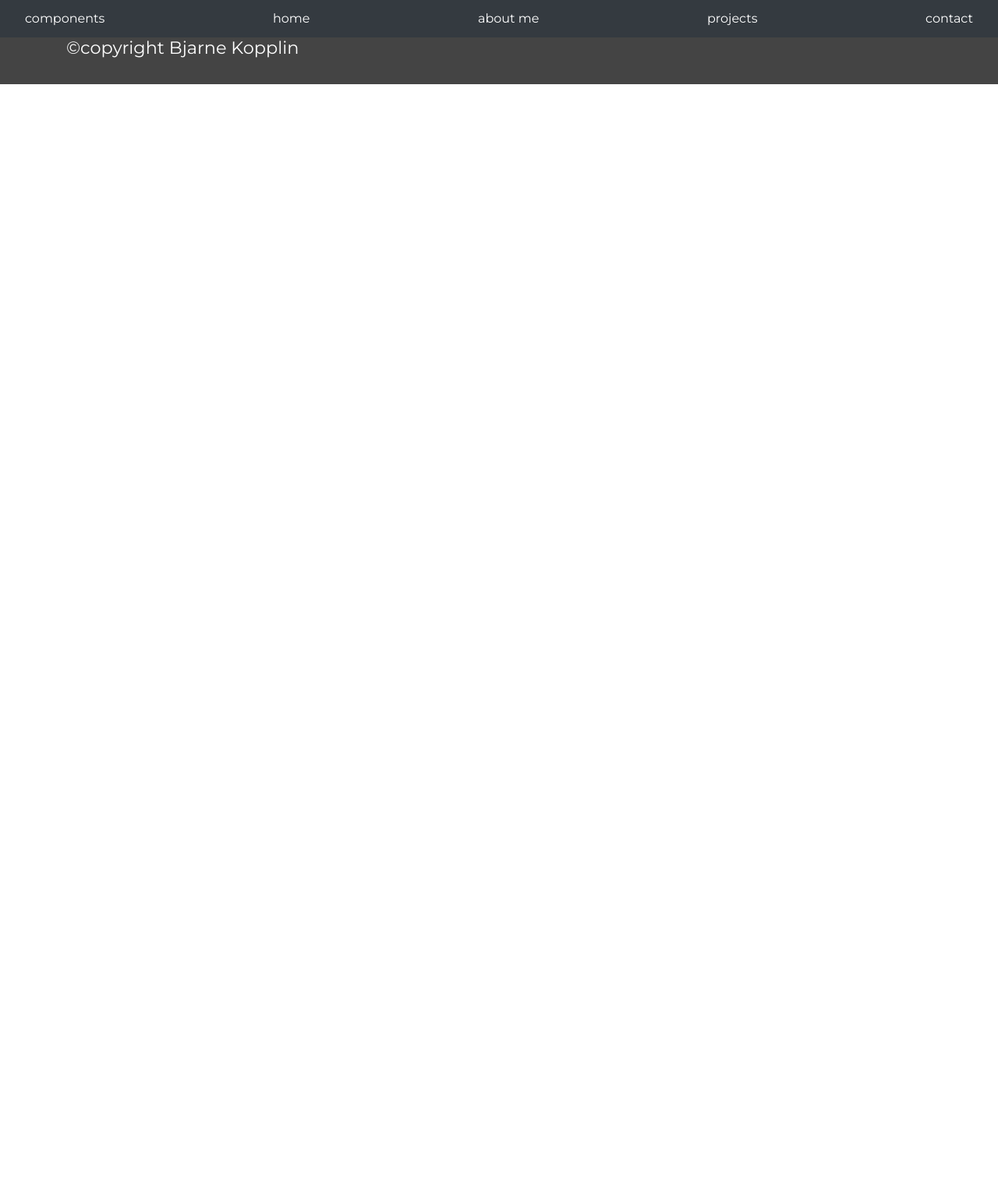
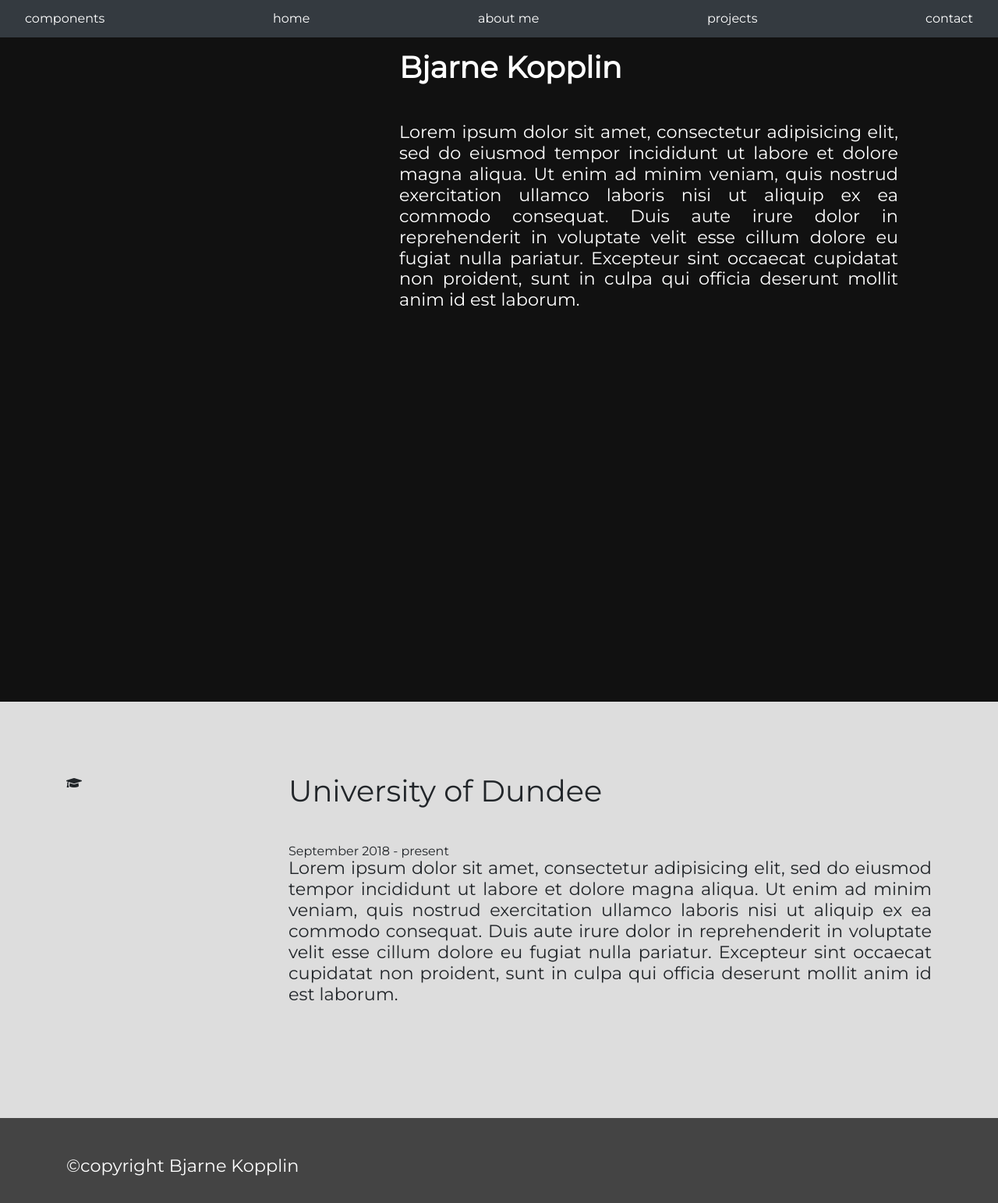
Before and after one commit to bkopplin/bkopplin.github.io, a Jekyll site: the page built from about.html, in a window 1280 px wide. Shown: the whole page at 78% size. Built offline with Jekyll 4.4.1, drawn with Linux system fonts in a browser that asks for light colours; nearby versions of some CDN libraries; before the commit the page ends 900 px from its top, so only the background shows below that.

Commit message:
modification on what the user sees when he first sees the website

```diff
--- a/_layouts/default.html
+++ b/_layouts/default.html
@@ -1,12 +1,15 @@
 <!DOCTYPE html>
 <html lang="en" dir="ltr">
+
 <head>
   <meta charset="utf-8">
   <title>{{ page.title }}</title>
   <meta name="viewport" content="width=device-width, initial-scale=1">
+  <link rel="stylesheet" href="https://use.fontawesome.com/releases/v5.5.0/css/all.css" integrity="sha384-B4dIYHKNBt8Bc12p+WXckhzcICo0wtJAoU8YZTY5qE0Id1GSseTk6S+L3BlXeVIU" crossorigin="anonymous">
   <link rel="stylesheet" href="https://stackpath.bootstrapcdn.com/bootstrap/4.1.3/css/bootstrap.min.css" integrity="sha384-MCw98/SFnGE8fJT3GXwEOngsV7Zt27NXFoaoApmYm81iuXoPkFOJwJ8ERdknLPMO" crossorigin="anonymous">
   <link rel="stylesheet" href="css/style.css">
 </head>
+
 <body>
   <header>
     {% include navbar.html %}
@@ -17,4 +20,5 @@
     {% include footer.html %}
   </footer>
 </body>
+
 </html>
--- a/about.html
+++ b/about.html
@@ -3,3 +3,28 @@ layout: default
 title: "about me"
 order: 2
 ---
+<div class="area-fullpage" id="img-about">
+<div class="overlay overlay-right">
+  <div class="color-white">
+      <h1 class="overlay-heading">Bjarne Kopplin</h1>
+      <p>Lorem ipsum dolor sit amet, consectetur adipisicing elit, sed do eiusmod tempor incididunt ut labore et dolore magna aliqua. Ut enim ad minim veniam, quis nostrud exercitation ullamco laboris nisi ut aliquip ex ea commodo consequat. Duis aute irure dolor in reprehenderit in voluptate velit esse cillum dolore eu fugiat nulla pariatur. Excepteur sint occaecat cupidatat non proident, sunt in culpa qui officia deserunt mollit anim id est laborum.</p>
+  </div>
+</div>
+</div>
+
+<div class="bg-color-gray">
+  <section class="container area">
+    <div class="row">
+      <div class="col-3">
+    <i class="fa fa-graduation-cap icon-fit" aria-hidden="true"></i>
+
+  </div>
+  <div class="col-9">
+    <h1>University of Dundee</h1>
+    <span>September 2018 - present</span>
+    <p>Lorem ipsum dolor sit amet, consectetur adipisicing elit, sed do eiusmod tempor incididunt ut labore et dolore magna aliqua. Ut enim ad minim veniam, quis nostrud exercitation ullamco laboris nisi ut aliquip ex ea commodo consequat. Duis aute irure dolor in reprehenderit in voluptate velit esse cillum dolore eu fugiat nulla pariatur. Excepteur sint occaecat cupidatat non proident, sunt in culpa qui officia deserunt mollit anim id est laborum.</p>
+  </div>
+  </div>   <!-- end of row -->
+
+</section>
+</div>
--- /dev/null
+++ b/css/pages/about.css
@@ -0,0 +1,3 @@
+#img-about {
+  background-color: var(--color-black);
+}
--- a/css/style.css
+++ b/css/style.css
@@ -1,5 +1,6 @@
 @import "reset.css";
 @import "pages/index.css";
+@import "pages/about.css";
 @import url('https://fonts.googleapis.com/css?family=Montserrat|Open+Sans');
 :root{
   --color-black: #111111;
@@ -26,7 +27,7 @@ body, html {
   padding-top: 3em;
 }
 .area-fullpage {
-  height: 100%;
+  height: calc(100% - 48px); // because of navigation bar padding
   width: 100%;
 }
 
@@ -57,8 +58,20 @@ overlay
 */
 .overlay {
   position: relative;
-  right: 0;
-  top: 77%;
+
+
+
+}
+.overlay-buttom {
+  top: 70%;
+}
+.overlay-right {
+  top: 20px;
+  left: 40%;
+  width: 50%;
+}
+.overlay-content {
+
 }
 .overlay-heading {
   font-weight: bold;
@@ -123,10 +136,9 @@ bootstrap modifications
   margin-bottom: 5em;
 }
 /*
-navbar
-*/
-.navbar {
+modifications*/
+.icon-fit {
+  height: 100%;
   width: 100%;
-  position: absolute;
-  top: 0;
+  display: block;
 }
--- a/index.html
+++ b/index.html
@@ -4,7 +4,7 @@ title: "home"
 order: 1
 ---
 <div class="area-fullpage" id="img-welcome">
-<div class="overlay">
+<div class="overlay overlay-buttom">
   <div class="container">
       <h1 class="overlay-heading color-white">Bjarne Kopplin</h1>
   </div>
```
Also changed, not shown: 8 other files. Lines whose indentation alone changed are shown as unchanged.
